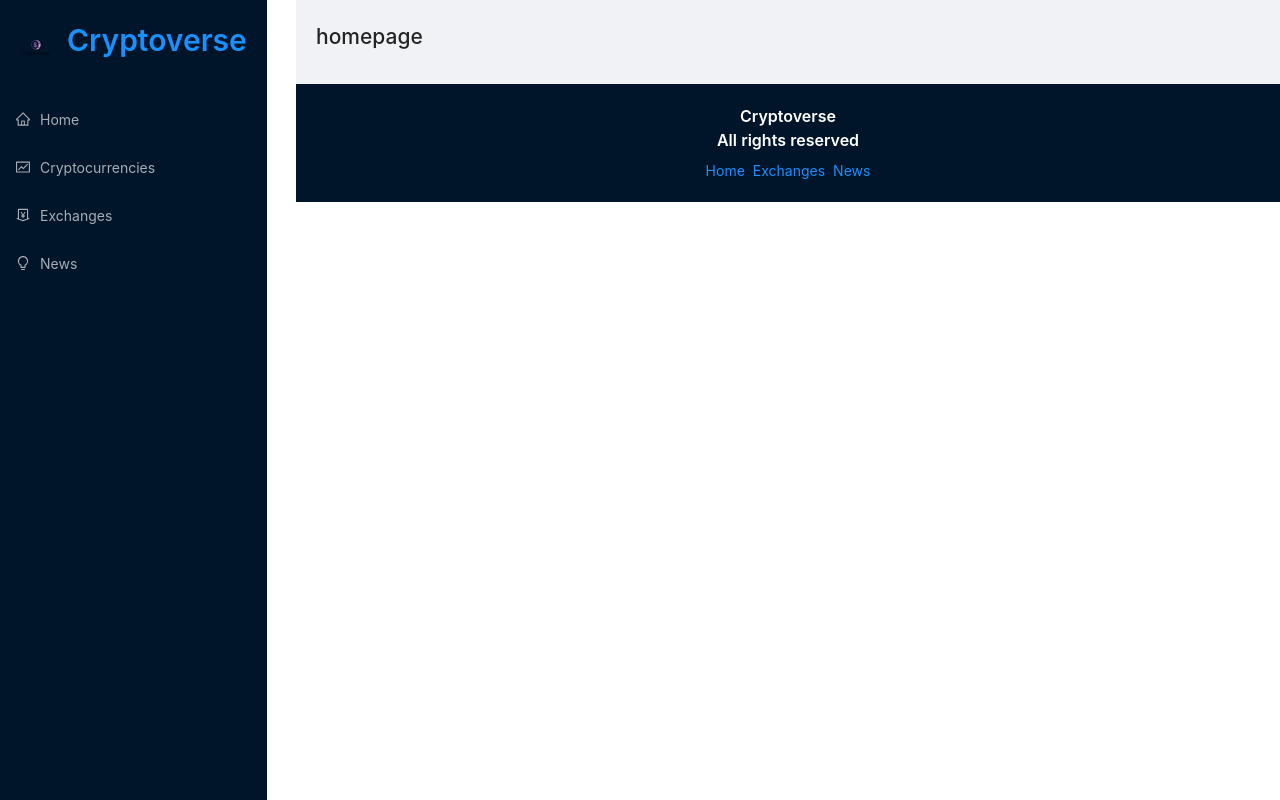
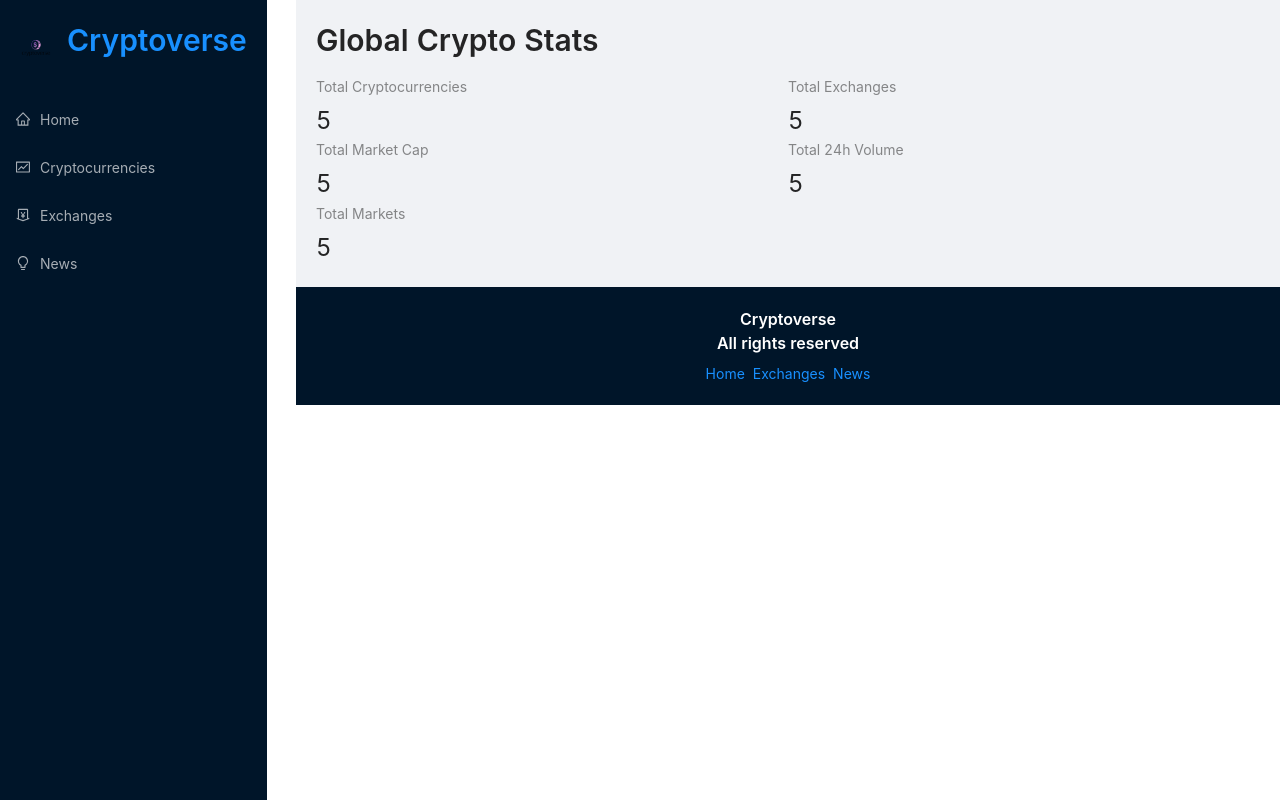
Before and after one commit to oluseyi-ged/cryptoverse, a React (Create React App) app: page / in a window 1280 px wide. Built offline with nearby package versions, Linux system fonts and the light colour scheme.

Commit message:
homepage setup for api calls

```diff
--- a/src/components/Homepage.jsx
+++ b/src/components/Homepage.jsx
@@ -1,10 +1,34 @@
 import React from "react"
+import millify from "millify"
+import { Typography, Row, Col, Statistic } from "antd"
+import { Link } from "react-router-dom"
 
-function Homepage() {
+const { Title } = Typography
+
+const Homepage = () => {
   return (
-    <div>
-      <h1>homepage</h1>
-    </div>
+    <>
+      <Title level={2} className="heading">
+        Global Crypto Stats
+      </Title>
+      <Row>
+        <Col span={12}>
+          <Statistic title="Total Cryptocurrencies" value="5" />
+        </Col>
+        <Col span={12}>
+          <Statistic title="Total Exchanges" value="5" />
+        </Col>
+        <Col span={12}>
+          <Statistic title="Total Market Cap" value="5" />
+        </Col>
+        <Col span={12}>
+          <Statistic title="Total 24h Volume" value="5" />
+        </Col>
+        <Col span={12}>
+          <Statistic title="Total Markets" value="5" />
+        </Col>
+      </Row>
+    </>
   )
 }
 
```
